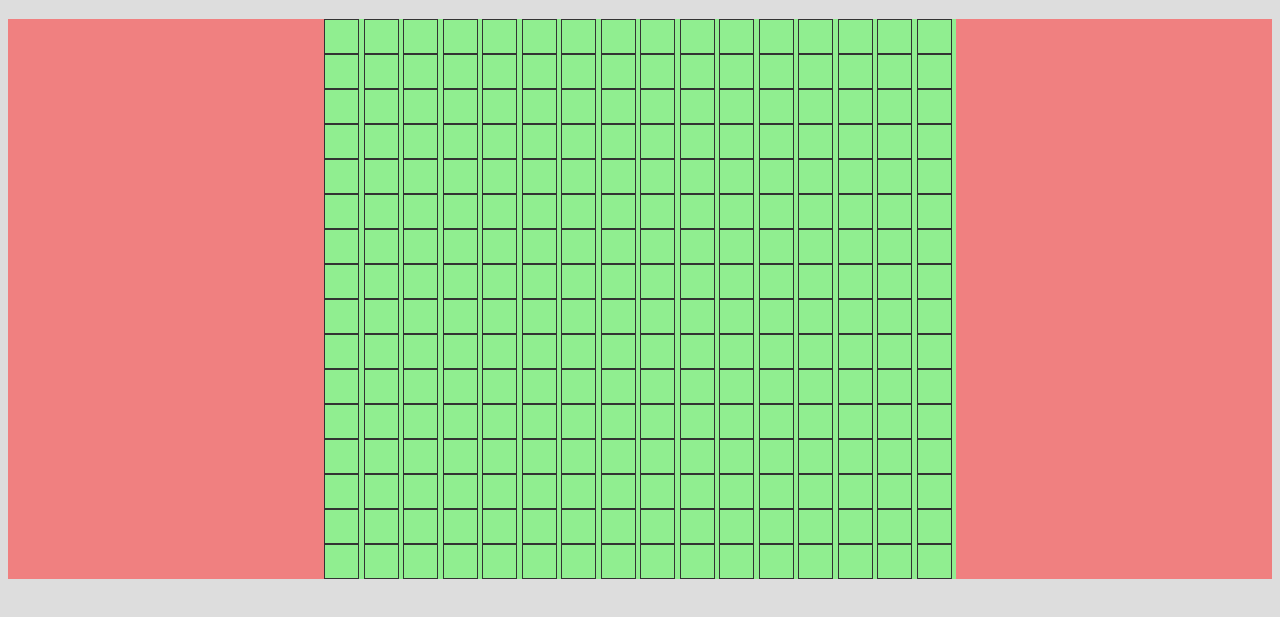
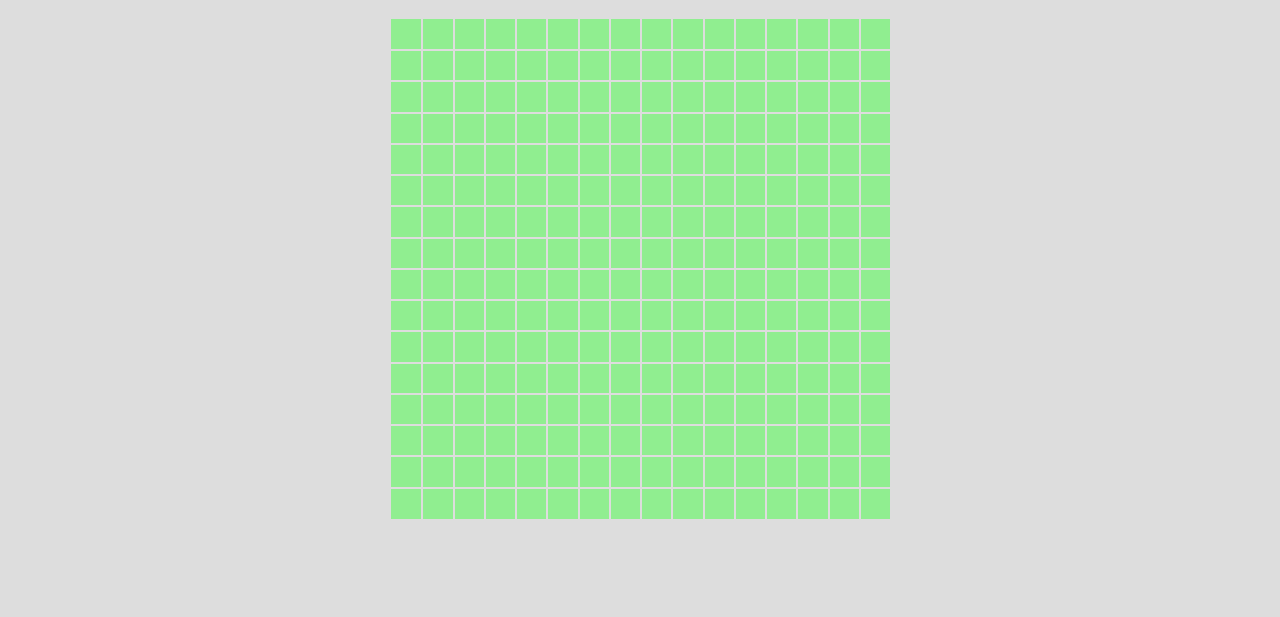
Before and after one commit to triznylaras/etch-a-sketch, a plain HTML site: page index.html in a window 1280 px wide. Shown: the part 61-678 px from the top of the page. Drawn offline with Linux system fonts and the light colour scheme.

Commit message:
Fix grid function

```diff
--- a/etch-a-sketch.css
+++ b/etch-a-sketch.css
@@ -1,6 +1,4 @@
 :root {
-    --grid-cols: 1;
-    --grid-rows: 1;
     --primary-light: #ddd;
     --primary-dark: #333;
 }
@@ -25,26 +23,21 @@ main {
     align-items: center;
     height: 100%;
     width: 100%;
-    background-color: lightcoral;
 }
 
 #grid-cont {
     display: grid;
-    width: 50%;
-    height: 50%;
+    width: 500px;
+    height: 500px;
     justify-content: center;
     align-items: center;
     background-color: lightgreen;
-    grid-template-columns: repeat(var(--grid-cols), 1fr);
-    grid-template-rows: repeat(var(--grid-rows), 1fr);
 }
 
 .grid-item {
-    padding: 1em;
-    width: 1px;
-    height: 1px;
-    border: 1px solid var(--primary-dark);
-    text-align: center;
+    width: 100%;
+    height: 100%;
+    border: 1px solid var(--primary-light);
 }
 
 .grid-item:hover {
--- a/etch-a-sketch.js
+++ b/etch-a-sketch.js
@@ -1,11 +1,15 @@
+const DEFAULT_COLS = 16
+const DEFAULT_ROWS = 16
+
 var gridCont = document.getElementById("grid-cont");
 
-function makeRows(rows, cols) {
-    gridCont.style.setProperty('--grid-rows', rows);
-    gridCont.style.setProperty('--grid-cols', cols);
-    for (c = 0; c < (rows * cols); c++) {
-        let cell = document.createElement("div");
+function setupGrid(rows, cols) {
+    gridCont.style.gridTemplateColumns = `repeat(${cols}, 1fr)`
+    gridCont.style.gridTemplateRows = `repeat(${rows}, 1fr)`
+
+    for (let i = 0; i < rows * cols; i++) {
+        const cell = document.createElement('div')
         gridCont.appendChild(cell).className = "grid-item";
-    };
-};
-makeRows(16, 16);
+    }
+}
+setupGrid(DEFAULT_ROWS, DEFAULT_COLS);
```
